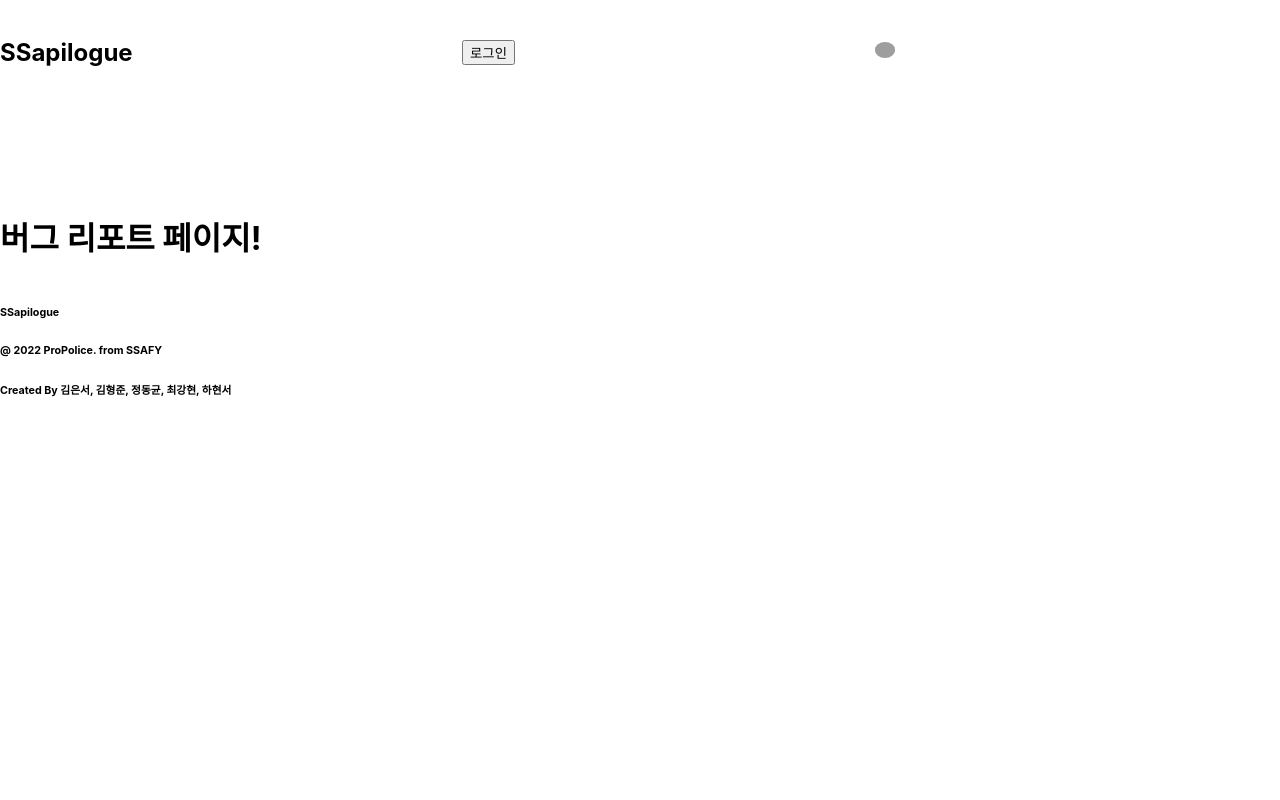
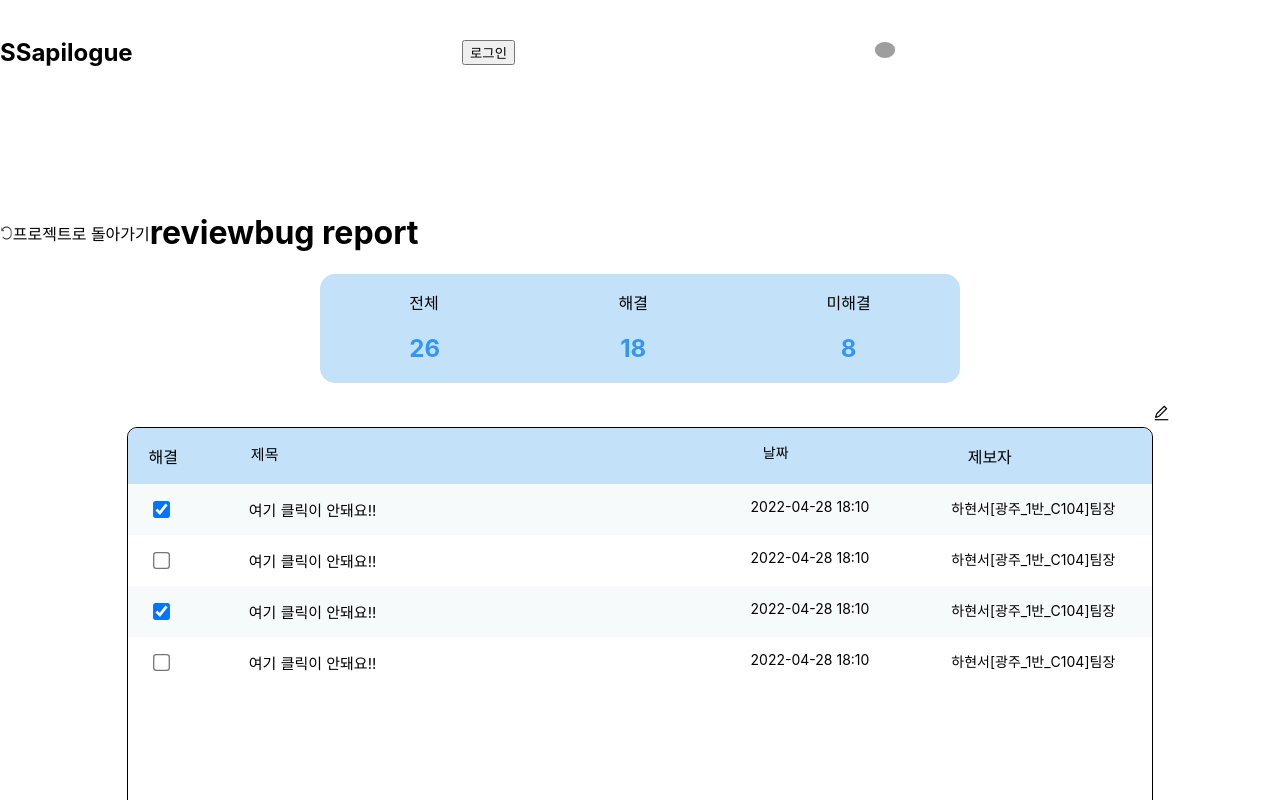
Before and after one commit to kimhyeongjun95/Ssapilogue, a React (Create React App) app in the folder frontend/: page /report in a window 1280 px wide. Shown: the top 800 px of the page. Built offline with nearby package versions, Linux system fonts and the light colour scheme; grey boxes are pictures that could not be loaded; a small style sheet from the web is missing.

Commit message:
feat:버그리포트메인

```diff
--- a/frontend/src/pages/PostProjectPage/index.jsx
+++ b/frontend/src/pages/PostProjectPage/index.jsx
@@ -17,7 +17,7 @@ const PostProjectPage = () => {
   const [thumbnail, setThumnail] = useState('')
   const [thumbnailUrl, setThumnailUrl] = useState('')
   const [markdown, setMarkdown] = useState('')
-  const [readmeCheck, setReadmeCheck] = useState('')
+  const [readmeCheck, setReadmeCheck] = useState('1');
   const editorRef = React.createRef();
 
   // 기술스택 //
@@ -197,8 +197,9 @@ const PostProjectPage = () => {
 
   const mkChange = (e) => {
     setReadmeCheck(e.target.value)
-    console.log(readmeCheck)
+    console.log(typeof e.target.value)
   }
+
   return (
     <>
       <div style={{display:"flex",flexDirection:"column", justifyContent : "center", alignItems :"center"}}>
@@ -222,10 +223,11 @@ const PostProjectPage = () => {
           null
         }
         <div>
-          <input type="radio" name="theme" value="owntype" onChange={mkChange} />직접 입력하기
-          <input type="radio" name="theme" value="github" onChange={mkChange}/>github에서 가져오기
+          <input type="radio" checked={readmeCheck === "1"} name="theme" value={"1"} onChange={mkChange} />직접 입력하기
+          <input type="radio" checked={readmeCheck === "0"} name="theme" value={"0"} onChange={mkChange}/>github에서 가져오기
         </div>
         {questionType("*소개", intro, setIntro,1)}
+        { (readmeCheck === "1") ?
           <div style={{marginTop:"2%",width:"40%"}}>
             <Editor
               height="40vh"
@@ -235,6 +237,8 @@ const PostProjectPage = () => {
 
             />
           </div>
+          : null
+        }
 
         <div style={{display:"flex",flexDirection:"row", marginTop:"5vh",marginBottom:"5vh"}}>
           <Button size="large" style={{marginRight:"3vw"}} variant="outlined"> 취소 </Button>
--- a/frontend/src/pages/ReportPage/index.jsx
+++ b/frontend/src/pages/ReportPage/index.jsx
@@ -1,10 +1,128 @@
 import React from "react";
+import Undo from "../../assets/undo.png"
+import edit from "../../assets/Edit-alt.png"
+import "./style.scss"
 
 const ReportPage = () => {
+
+  const response = {
+    "bugList": [
+      {
+        "bugId": 1,
+        "nickname": "하현서[광주_1반_C104]팀장",
+        "profileImage": "https://j6ssafy.c104.com/images/xxxxx",
+        "title": "여기 클릭이 안돼요!!",
+        "content": "형준이가 클릭이 안돼요!!",
+        "is_solved": true,
+        "createAt": "2022-04-28 18:10"
+      },
+      {
+        "bugId": 1,
+        "nickname": "하현서[광주_1반_C104]팀장",
+        "profileImage": "https://j6ssafy.c104.com/images/xxxxx",
+        "title": "여기 클릭이 안돼요!!",
+        "content": "형준이가 클릭이 안돼요!!",
+        "is_solved": false,
+        "createAt": "2022-04-28 18:10"
+      },
+      {
+        "bugId": 1,
+        "nickname": "하현서[광주_1반_C104]팀장",
+        "profileImage": "https://j6ssafy.c104.com/images/xxxxx",
+        "title": "여기 클릭이 안돼요!!",
+        "content": "형준이가 클릭이 안돼요!!",
+        "is_solved": true,
+        "createAt": "2022-04-28 18:10"
+      },{
+        "bugId": 1,
+        "nickname": "하현서[광주_1반_C104]팀장",
+        "profileImage": "https://j6ssafy.c104.com/images/xxxxx",
+        "title": "여기 클릭이 안돼요!!",
+        "content": "형준이가 클릭이 안돼요!!",
+        "is_solved": false,
+        "createAt": "2022-04-28 18:10"
+      }
+    ],
+    "status": "SUCCESS"
+  }
+
+  const bugBox = response["bugList"].map((item) => {
+    let bgdiv = "white-item-div"
+    let pio = true
+    if (item.is_solved){
+      bgdiv = "black-item-div"
+      pio = true
+      console.log(bgdiv)
+    }else{
+      bgdiv = "white-item-div"
+      pio = false
+      console.log(bgdiv)
+    }
+
+    const sico = (e) => {
+      if (e.target.checked === true){
+        e.target.checked = false
+      }else{
+        console.log("폴스")
+      }
+    }
+    return <div className={bgdiv}>
+      <div className="menu-solved">
+        <input type="checkbox" defaultChecked={pio} size="big"></input>
+      </div>
+      <p className="menu-title">{item.title}</p>
+      <p className="menu-date">{item.createAt}</p>
+      <p className="menu-writer">{item.nickname}</p>
+
+    </div>
+  })
+
   return (
     <>
-      <h1>버그 리포트 페이지!</h1>
+      <div className="report-nav-div">
+        <div className="back-div">
+          <img className="undo-pic" src={Undo} alt="Undo"/>
+          프로젝트로 돌아가기
+        </div>
+        <div className="choose-div">
+          <h1> review </h1>
+          <div></div>
+          <h1> bug report</h1>
+        </div>
+        <div className="nav-div"/>
+      </div>
+
+      <div className="solve-div">
+        <div>
+          <p>전체</p>
+          <h2 className="solve-h2">26</h2>
+        </div>
+        <div>
+          <p>해결</p>
+          <h2 className="solve-h2">18</h2>
+        </div>
+        <div>
+          <p>미해결</p>
+          <h2 className="solve-h2">8</h2>
+        </div>
+      </div>
+      <br />
+      <div className="wirte-pic-div">
+        <img className="write-pic" src={edit} alt="write" />
+      </div>
+      <div className="report-box-div">
+        <div className="report-menu-div">
+          <p className="menu-solved">해결</p>
+          <p className="menu-title">제목</p>
+          <p className="menu-date">날짜</p>
+          <p>제보자</p>
+        </div>
+        <div>
+          {bugBox}
+        </div>
+      </div>
     </>
+
   )
 }
 
--- /dev/null
+++ b/frontend/src/pages/ReportPage/style.scss
@@ -0,0 +1,94 @@
+.report-nav-div {
+  display: flex;
+  flex-direction: row;
+}
+.back-div {
+  display: flex;
+  flex-direction: row;
+  align-items: center;
+}
+.solve-div {
+  display: flex;
+  flex-direction: row;
+  background-color: #C3E2F9;
+  width: 50%;
+  justify-content: space-around;
+  margin-left: auto;
+  margin-right: auto;
+  border-radius: 15px;
+}
+.choose-div {
+  display: flex;
+  flex-direction: row;
+}
+.nav-div {
+  width:40%;
+}
+.report-box-div {
+  margin-left: auto;
+  margin-right: auto;
+  width:80%;
+  height:60vh;
+  border: 1px solid black;
+  border-radius: 10px;
+}
+.solve-h2 {
+  color: #3396F4;
+  text-align: center;
+}
+.undo-pic {
+  width: 1vw;
+  height: 2vh;
+}
+.write-pic {
+  width: 20px;
+  height: 20px;
+}
+.wirte-pic-div {
+  margin-left: 90%;
+}
+
+.black-item-div {
+  background-color: rgba(244,248,249,0.72);
+  display: flex;
+  flex-direction: row;
+}
+.white-item-div {
+  background-color: white;
+  display: flex;
+  flex-direction: row;
+}
+.bugbox-div {
+  display: flex;
+  flex-direction: row;
+}
+.report-menu-div {
+  display: flex;
+  flex-direction: row;
+  background-color: #C3E2F9;
+  border-top-right-radius: 10px;
+  border-top-left-radius: 10px;
+}
+.menu-solved {
+  width: 10%;
+  display: flex;
+  align-items: center;
+  margin-left: 2%;
+}
+.menu-title {
+  width: 50%;
+  font-size: 15px;
+}
+.menu-date {
+  width: 20%;
+  font-size: 14px;
+}
+.menu-writer {
+  width: 20%;
+  font-size: 14px;
+}
+input[type=checkbox] {
+  transform: scale(1.3);
+  justify-content: center;
+  margin-left: 7%;
+}
```
Also changed, not shown: frontend/src/assets/Edit-alt.png (added), frontend/src/assets/undo.png (added). Lines whose indentation alone changed are shown as unchanged.
